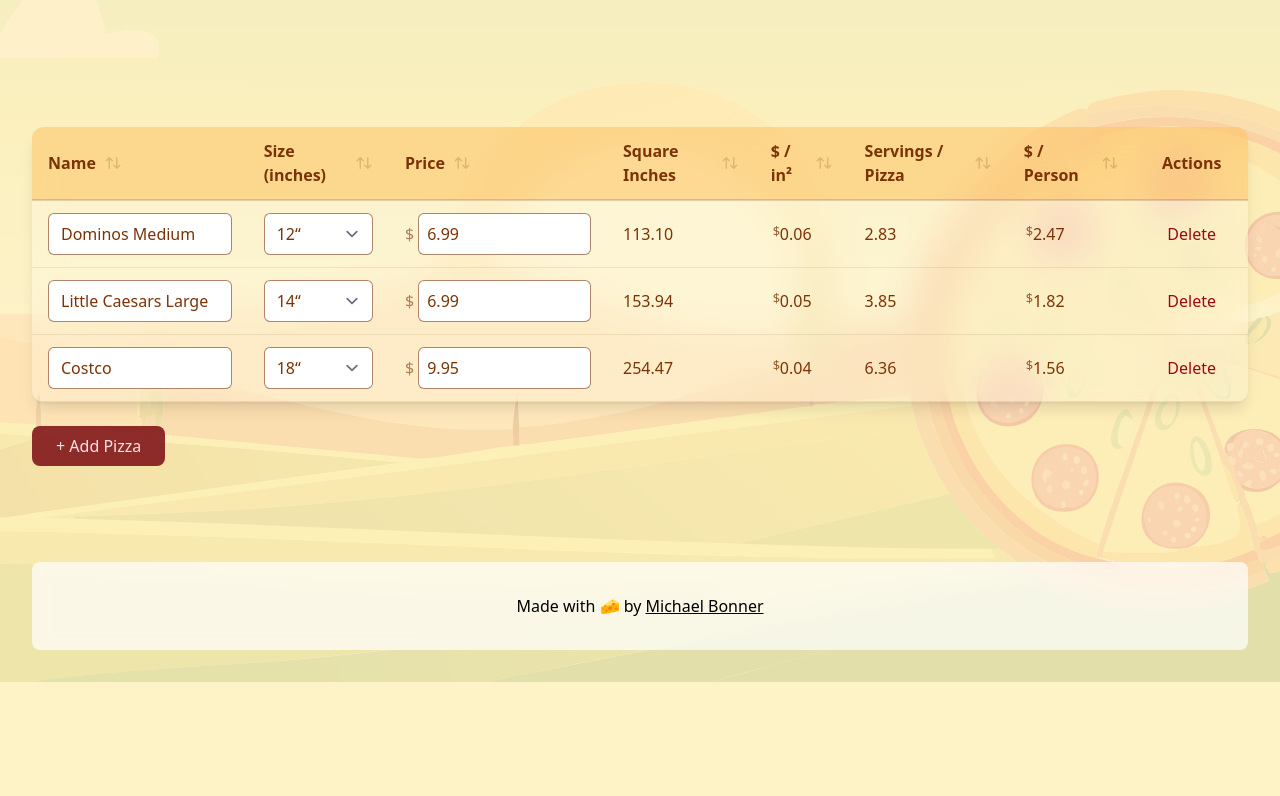
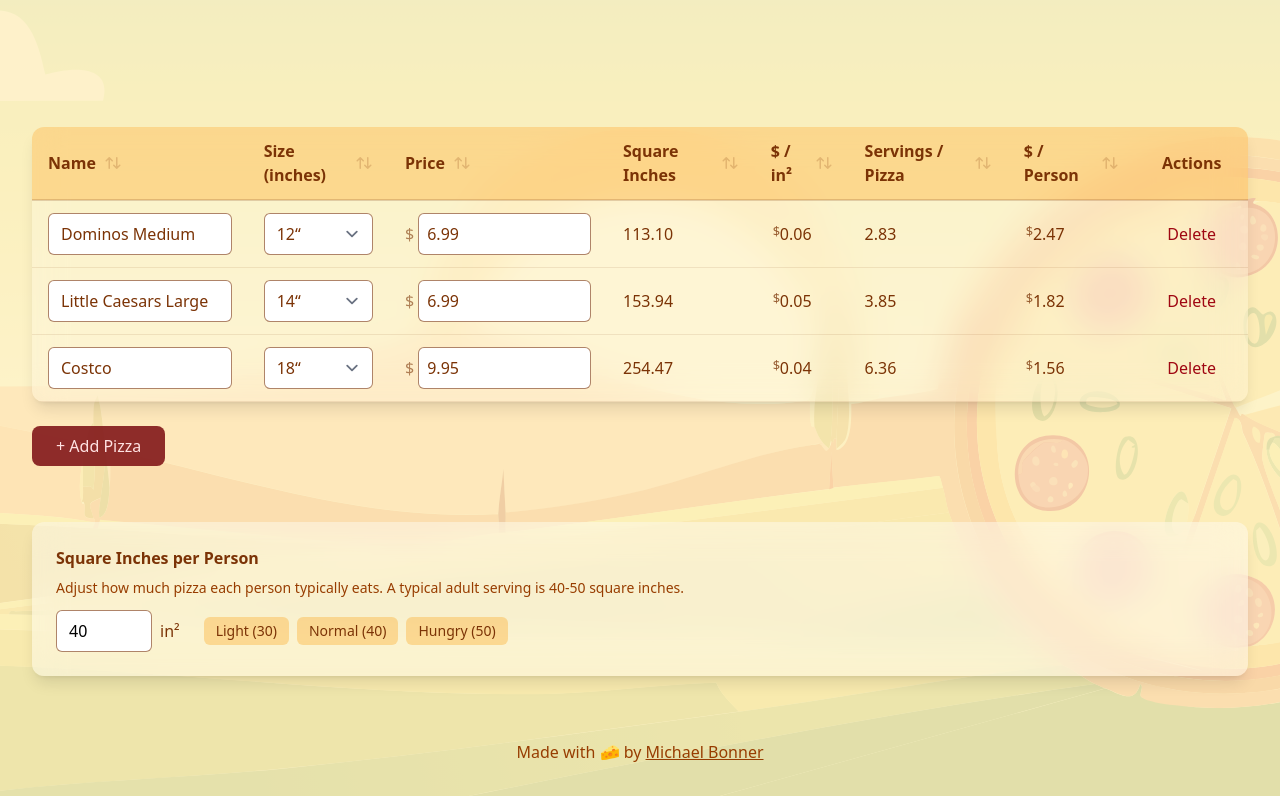
Before and after one commit to michaelbonner/pizza-size-price-calculator, a SvelteKit app: page / in a window 1280 px wide. Shown: the part 321-1117 px from the top of the page. Before the commit the page ends 1003 px from the top, so only its background shows below. Built offline with nearby package versions, Linux system fonts and the light colour scheme.

Commit message:
Configurable serving size

```diff
--- a/src/routes/+layout.svelte
+++ b/src/routes/+layout.svelte
@@ -35,10 +35,8 @@
 		{@render children?.()}
 	</div>
 </main>
-<footer class="m-8">
-	<div class="text-center bg-white/70 backdrop-blur-sm p-8 rounded-lg max-w-7xl lg:mx-auto">
-		<p>
-			Made with 🧀 by <a class="underline" href="https://michaelbonner.dev">Michael Bonner</a>
-		</p>
-	</div>
+<footer class="m-8 text-center text-amber-800">
+	<p>
+		Made with 🧀 by <a class="underline" href="https://michaelbonner.dev">Michael Bonner</a>
+	</p>
 </footer>
--- a/src/routes/+page.svelte
+++ b/src/routes/+page.svelte
@@ -11,7 +11,7 @@
 		{ name: 'Costco', size: '18', price: 9.95 }
 	]);
 
-	const squareInchPerPerson = 40;
+	let squareInchPerPerson = $state(40);
 
 	type Pizza = (typeof pizzas)[number];
 	type SortKey =
@@ -340,3 +340,49 @@
 		</button>
 	</div>
 </div>
+
+<div class="bg-white/40 rounded-xl shadow-lg backdrop-blur-lg p-6 mt-6">
+	<div class="flex flex-col gap-4">
+		<div>
+			<label for="squareInchPerPerson" class="block text-amber-900 font-semibold mb-2">
+				Square Inches per Person
+			</label>
+			<p class="text-sm text-amber-800 mb-3">
+				Adjust how much pizza each person typically eats. A typical adult serving is 40-50 square
+				inches.
+			</p>
+			<div class="flex flex-wrap gap-2 items-center">
+				<input
+					id="squareInchPerPerson"
+					type="number"
+					bind:value={squareInchPerPerson}
+					min="10"
+					max="100"
+					step="5"
+					class="border-amber-900/60 rounded-md px-3 py-2 w-24"
+				/>
+				<span class="text-amber-900">in²</span>
+				<div class="flex gap-2 ml-4 flex-wrap">
+					<button
+						onclick={() => (squareInchPerPerson = 30)}
+						class="px-3 py-1 bg-amber-500/30 text-amber-900 rounded-md hover:bg-amber-500/50 transition-colors text-sm"
+					>
+						Light (30)
+					</button>
+					<button
+						onclick={() => (squareInchPerPerson = 40)}
+						class="px-3 py-1 bg-amber-500/30 text-amber-900 rounded-md hover:bg-amber-500/50 transition-colors text-sm"
+					>
+						Normal (40)
+					</button>
+					<button
+						onclick={() => (squareInchPerPerson = 50)}
+						class="px-3 py-1 bg-amber-500/30 text-amber-900 rounded-md hover:bg-amber-500/50 transition-colors text-sm"
+					>
+						Hungry (50)
+					</button>
+				</div>
+			</div>
+		</div>
+	</div>
+</div>
```
